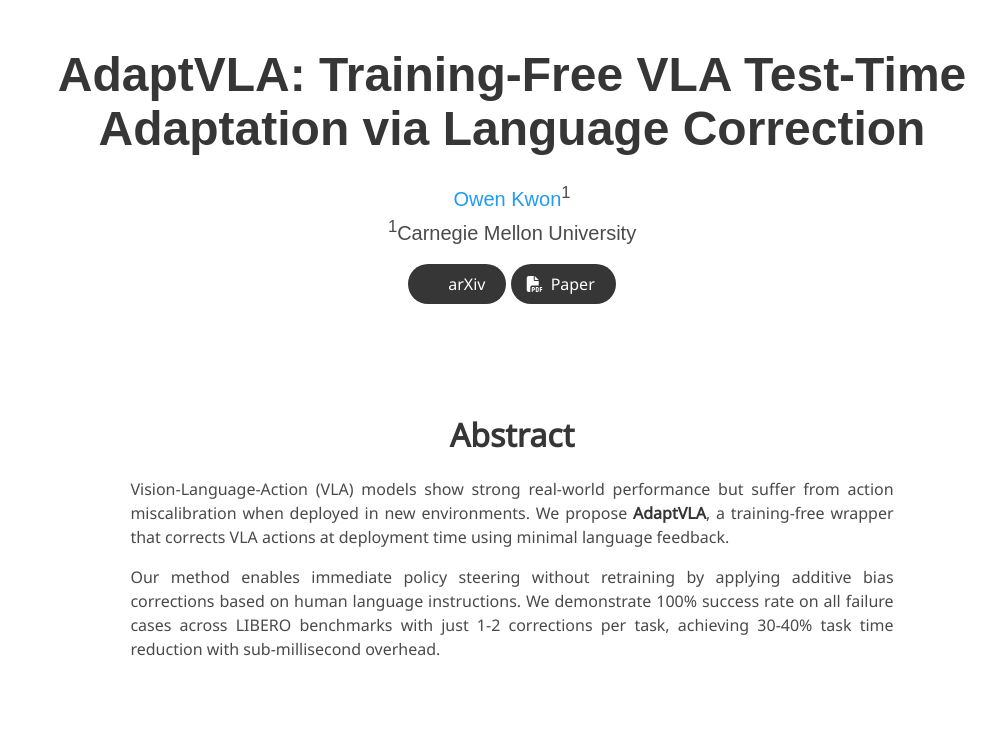
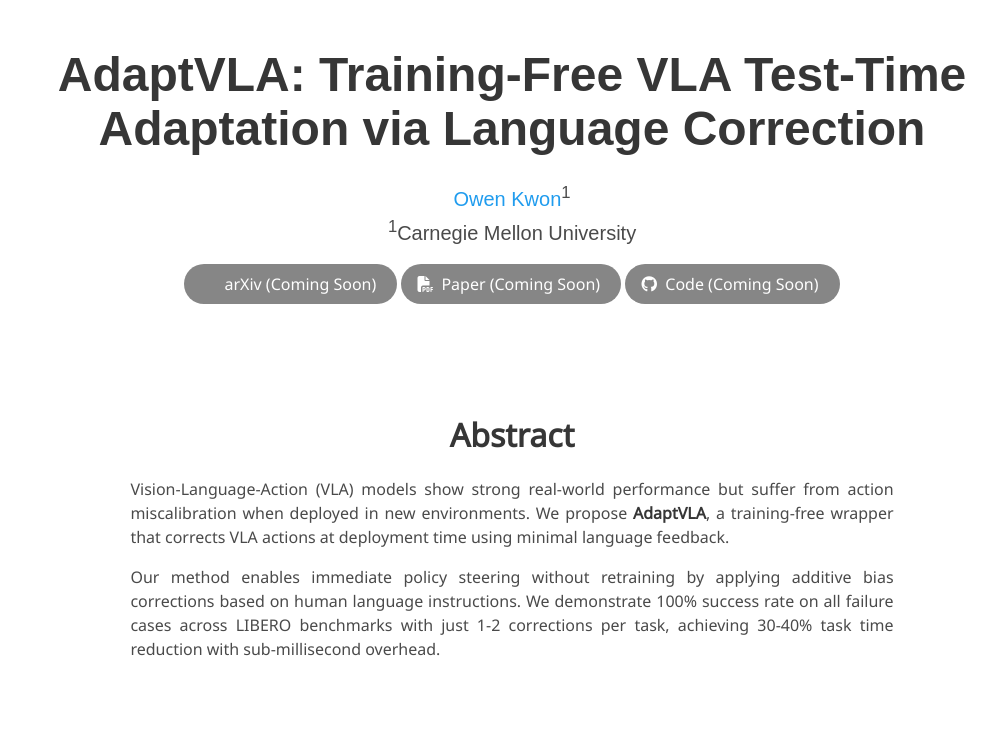
Before and after one commit to adaptvla/adaptvla.github.io, a plain HTML site: page index.html in a window 1280 px wide. Shown: the top 742 px of the page, without its empty margins (128-1124 px from the left). Drawn offline with nearby package versions, Linux system fonts and the light colour scheme; some icons are missing; a web font is replaced by a local one.

Commit message:
update links to coming soon

```diff
--- a/index.html
+++ b/index.html
@@ -47,22 +47,35 @@
             <div class="publication-links">
               <!-- ArXiv Link -->
               <span class="link-block">
-                <a href="https://arxiv.org/abs/XXXX.XXXXX"
-                   class="external-link button is-normal is-rounded is-dark">
+                <a href="#"
+                   class="external-link button is-normal is-rounded is-dark is-disabled"
+                   style="pointer-events: none; opacity: 0.6;">
                   <span class="icon">
                       <i class="ai ai-arxiv"></i>
                   </span>
-                  <span>arXiv</span>
+                  <span>arXiv (Coming Soon)</span>
                 </a>
               </span>
               <!-- PDF Link -->
               <span class="link-block">
-                <a href="./Final PT.pdf"
-                   class="external-link button is-normal is-rounded is-dark">
+                <a href="#"
+                   class="external-link button is-normal is-rounded is-dark is-disabled"
+                   style="pointer-events: none; opacity: 0.6;">
                   <span class="icon">
                       <i class="fas fa-file-pdf"></i>
                   </span>
-                  <span>Paper</span>
+                  <span>Paper (Coming Soon)</span>
+                </a>
+              </span>
+              <!-- Code Link -->
+              <span class="link-block">
+                <a href="#"
+                   class="external-link button is-normal is-rounded is-dark is-disabled"
+                   style="pointer-events: none; opacity: 0.6;">
+                  <span class="icon">
+                      <i class="fab fa-github"></i>
+                  </span>
+                  <span>Code (Coming Soon)</span>
                 </a>
               </span>
             </div>
```
